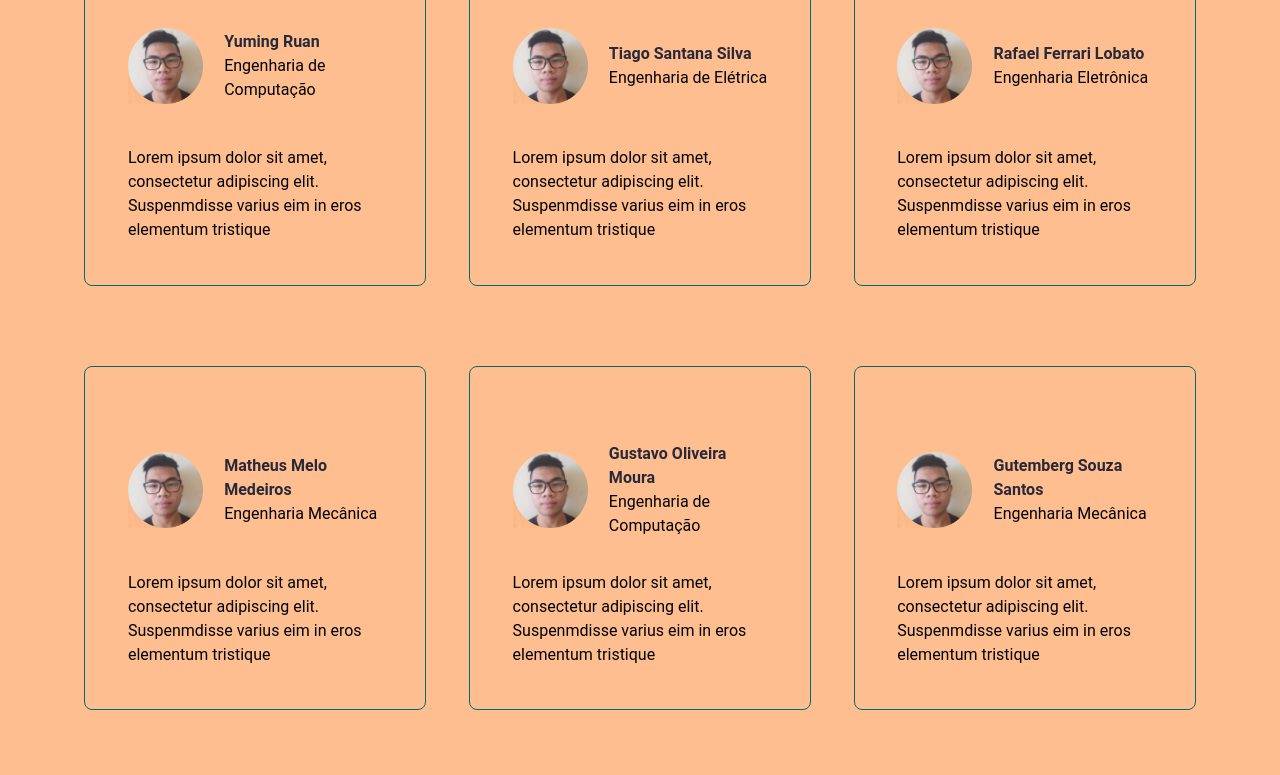
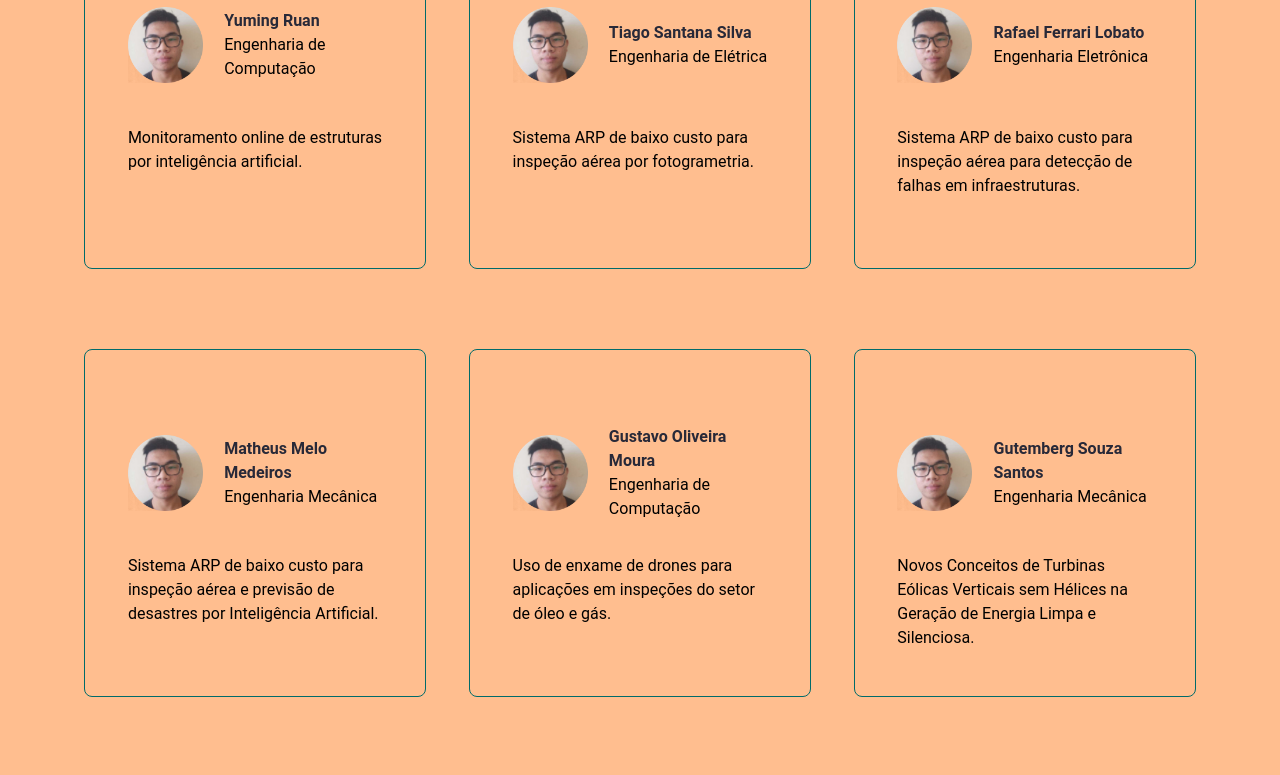
Before and after one commit to lpm-ufs/lpm-site, a React (Create React App) app: page / in a window 1280 px wide. Shown: the part 4320-5095 px from the top of the page. Built offline with nearby package versions, Linux system fonts and the light colour scheme.

Commit message:
mudancas

```diff
--- a/src/App.css
+++ b/src/App.css
@@ -440,6 +440,8 @@ h2 {
   align-items: flex-start;
   gap: 42.6px;
   flex: 1 0 0;
+  width: 483.4px;
+  height: 260.8px;
   border-radius: 8px;
   border: 1.33px solid #006b6a;
 }
--- a/src/data/index.json
+++ b/src/data/index.json
@@ -112,7 +112,7 @@
       "id": "4",
       "count": "5",
       "src": "./img/yuming.png",
-      "description": "Lorem ipsum dolor sit amet, consectetur adipiscing elit. Suspenmdisse varius eim in eros elementum tristique",
+      "description": "Monitoramento online de estruturas por inteligência artificial.",
       "author_name": "Yuming Ruan",
       "author_designation": "Engenharia de Computação"
     },
@@ -120,7 +120,7 @@
       "id": "5",
       "count": "5",
       "src": "./img/yuming.png",
-      "description": "Lorem ipsum dolor sit amet, consectetur adipiscing elit. Suspenmdisse varius eim in eros elementum tristique",
+      "description": "Sistema ARP de baixo custo para inspeção aérea por fotogrametria.",
       "author_name": "Tiago Santana Silva",
       "author_designation": "Engenharia de Elétrica"
     },
@@ -128,7 +128,7 @@
       "id": "6",
       "count": "5",
       "src": "./img/yuming.png",
-      "description": "Lorem ipsum dolor sit amet, consectetur adipiscing elit. Suspenmdisse varius eim in eros elementum tristique",
+      "description": "Sistema ARP de baixo custo para inspeção aérea para detecção de falhas em infraestruturas.",
       "author_name": "Rafael Ferrari Lobato",
       "author_designation": "Engenharia Eletrônica"
     },
@@ -136,7 +136,7 @@
       "id": "7",
       "count": "5",
       "src": "./img/yuming.png",
-      "description": "Lorem ipsum dolor sit amet, consectetur adipiscing elit. Suspenmdisse varius eim in eros elementum tristique",
+      "description": "Sistema ARP de baixo custo para inspeção aérea e previsão de desastres por Inteligência Artificial.",
       "author_name": "Matheus Melo Medeiros",
       "author_designation": "Engenharia Mecânica"
     },
@@ -144,7 +144,7 @@
       "id": "8",
       "count": "5",
       "src": "./img/yuming.png",
-      "description": "Lorem ipsum dolor sit amet, consectetur adipiscing elit. Suspenmdisse varius eim in eros elementum tristique",
+      "description": "Uso de enxame de drones para aplicações em inspeções do setor de óleo e gás.",
       "author_name": "Gustavo Oliveira Moura",
       "author_designation": "Engenharia de Computação"
     },
@@ -152,7 +152,7 @@
       "id": "9",
       "count": "5",
       "src": "./img/yuming.png",
-      "description": "Lorem ipsum dolor sit amet, consectetur adipiscing elit. Suspenmdisse varius eim in eros elementum tristique",
+      "description": "Novos Conceitos de Turbinas Eólicas Verticais sem Hélices na Geração de Energia Limpa e Silenciosa.",
       "author_name": "Gutemberg Souza Santos",
       "author_designation": "Engenharia Mecânica"
     },
@@ -160,7 +160,7 @@
       "id": "9",
       "count": "5",
       "src": "./img/eu.png",
-      "description": "Lorem ipsum dolor sit amet, consectetur adipiscing elit. Suspenmdisse varius eim in eros elementum tristique",
+      "description": "Monitoramento online de estruturas por gêmeos digitais e inteligência Artificial.",
       "author_name": "José Dhonatas Alves Sales",
       "author_designation": "Engenharia de Computação"
     }
```
